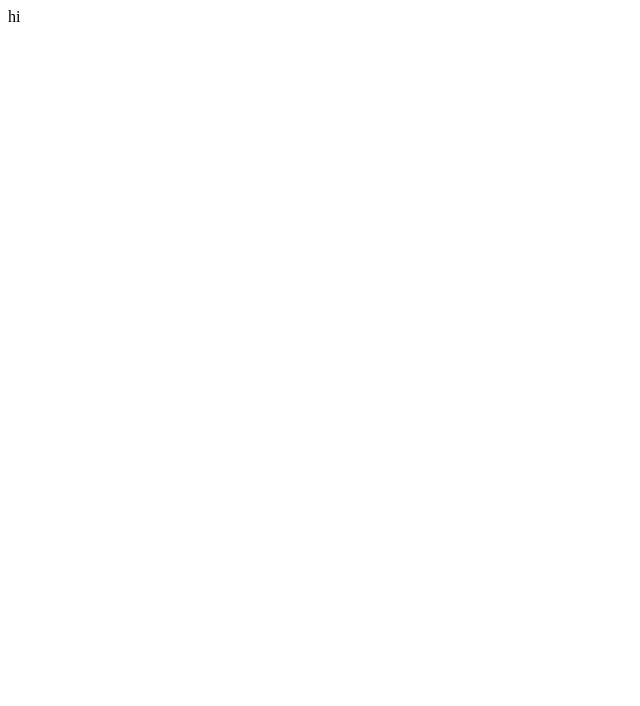
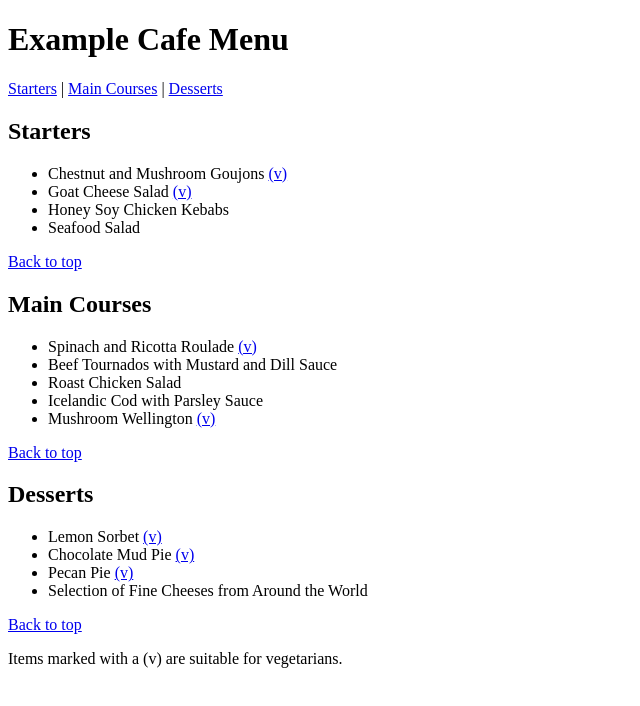
Before and after one commit to dongcao0307/web_hk2, a plain HTML site: page index.html in a window 1280 px wide. Shown: the whole page, without its empty margins (0-640 px from the left). Drawn offline with Linux system fonts and the light colour scheme.

Commit message:
Update index.html

```diff
--- a/index.html
+++ b/index.html
@@ -1,9 +1,43 @@
 <!DOCTYPE html>
+<html>
+<head>
+    <title>Example Cafe Menu</title>
+</head>
+<body>
+    <h1>Example Cafe Menu</h1>
+    <div id="menu-links">
+        <a href="#starters">Starters</a> |
+        <a href="#main-courses">Main Courses</a> |
+        <a href="#desserts">Desserts</a>
+    </div>
+    <h2>Starters</h2>
+    <ul>
+        <li>Chestnut and Mushroom Goujons <a href="#chestnut">(v)</a></li>
+        <li>Goat Cheese Salad <a href="#goat-cheese">(v)</a></li>
+        <li>Honey Soy Chicken Kebabs</li>
+        <li>Seafood Salad</li>
+    </ul>
+    <p><a href="#top">Back to top</a></p>
 
-<head>
+    <h2>Main Courses</h2>
+    <ul>
+        <li>Spinach and Ricotta Roulade <a href="spinach-ricotta">(v)</a></li>
+        <li>Beef Tournados with Mustard and Dill Sauce</li>
+        <li>Roast Chicken Salad</li>
+        <li>Icelandic Cod with Parsley Sauce</li>
+        <li>Mushroom Wellington <a href="mushroom">(v)</a></li>
+    </ul>
+    <p><a href="#top">Back to top</a></p>
 
-</head>
+    <h2>Desserts</h2>
+    <ul>
+        <li>Lemon Sorbet <a href="lemon">(v)</a></li>
+        <li>Chocolate Mud Pie <a href="chocolate">(v)</a></li>
+        <li>Pecan Pie <a href="pecan">(v)</a></li>
+        <li>Selection of Fine Cheeses from Around the World</li>
+    </ul>
+    <p><a href="#top">Back to top</a></p>
+    <p>Items marked with a (v) are suitable for vegetarians.</p>
 
-<body>
-    hi
 </body>
+</html>
```
